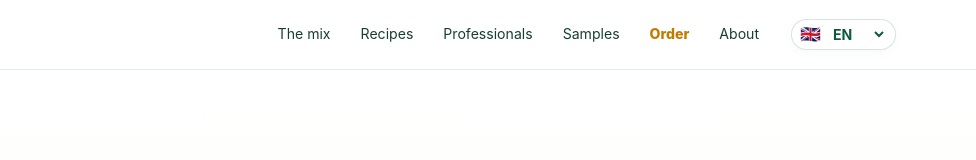
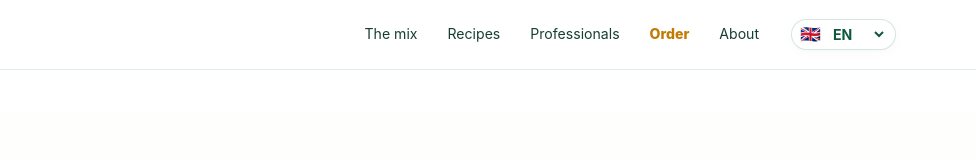
Before and after one commit to SansGlutenFoodSolutions/sansglutenfoodsolutions-site, a plain HTML site: page public/en/index.html in a window 1280 px wide. Shown: the top 160 px of the page, 304-1280 px from the left. Drawn offline with Linux system fonts and the light colour scheme.

Commit message:
fix(SGFS): supprimer Échantillons du menu

```diff
--- a/public/en/index.html
+++ b/public/en/index.html
@@ -238,7 +238,7 @@
 </a>
 <button aria-controls="navLinks" aria-expanded="false" aria-label="Open menu" class="nav-toggle" id="navToggle">☰</button>
 <nav aria-label="Main navigation" class="nav-links" id="navLinks">
-<a href="/en/mix-sans-gluten">The mix</a><a href="/en/recettes">Recipes</a><a href="/en/professionnels">Professionals</a><a href="/en/echantillon-mix-sans-gluten">Samples</a><a href="/commander/" style="font-weight:800;color:#c17b00">Order</a><a href="/en/a-propos">About</a><div class="language-picker" title="Translate the site"><span aria-hidden="true" class="language-flag"></span><select aria-label="Translate the site" class="language-select" data-sgfs-language-safe="1" data-sgfs-lang-final="1"><option value="fr">FR</option><option value="en" selected>EN</option></select></div>
+<a href="/en/mix-sans-gluten">The mix</a><a href="/en/recettes">Recipes</a><a href="/en/professionnels">Professionals</a><a href="/commander/" style="font-weight:800;color:#c17b00">Order</a><a href="/en/a-propos">About</a><div class="language-picker" title="Translate the site"><span aria-hidden="true" class="language-flag"></span><select aria-label="Translate the site" class="language-select" data-sgfs-language-safe="1" data-sgfs-lang-final="1"><option value="fr">FR</option><option value="en" selected>EN</option></select></div>
 </nav>
 </div>
 </header>
```
